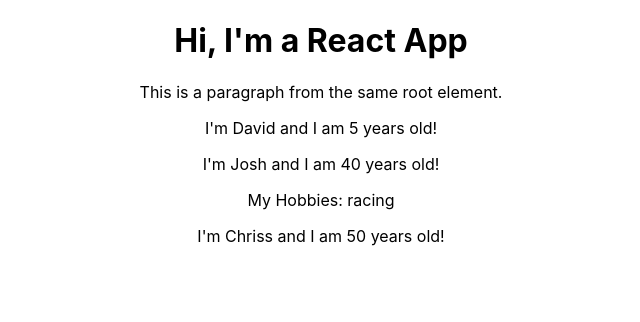
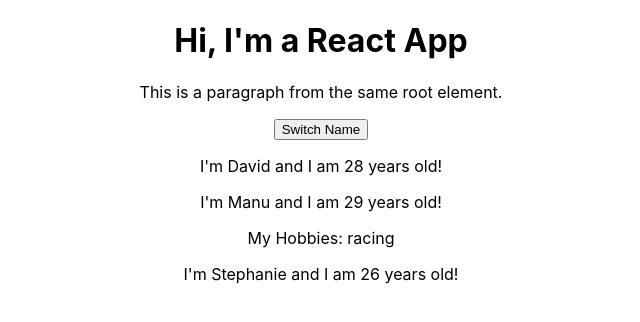
Before and after one commit to davidborka/ReactTrainig, a React (Create React App) app in the folder react-complete-training/: page / in a window 1280 px wide. Shown: the top 322 px of the page, without its empty margins (319-959 px from the left). Built offline with nearby package versions, Linux system fonts and the light colour scheme.

Commit message:
UndestandingAndUsingState

```diff
--- a/react-complete-training/src/App.js
+++ b/react-complete-training/src/App.js
@@ -3,14 +3,22 @@
 import Person from './Person/Person'
 
 class App extends Component{
+  state = {
+    persons: [
+      {name: 'David', age: 28},
+      {name: 'Manu', age: 29},
+      {name: 'Stephanie', age:26}
+    ]
+  }
   render(){
     return(
     <div className="App">
       <h1>Hi, I'm a React App</h1>
       <p>This is a paragraph from the same root element.</p>
-      <Person name="David" age="5"/>
-      <Person name="Josh" age="40">My Hobbies: racing</Person>
-      <Person name="Chriss" age="50"/>
+      <button>Switch Name</button>
+      <Person name={this.state.persons[0].name} age={this.state.persons[0].age}/>
+      <Person name={this.state.persons[1].name} age={this.state.persons[1].age}>My Hobbies: racing</Person>
+      <Person name={this.state.persons[2].name} age={this.state.persons[2].age}/>
     </div>
     );
   }
```
